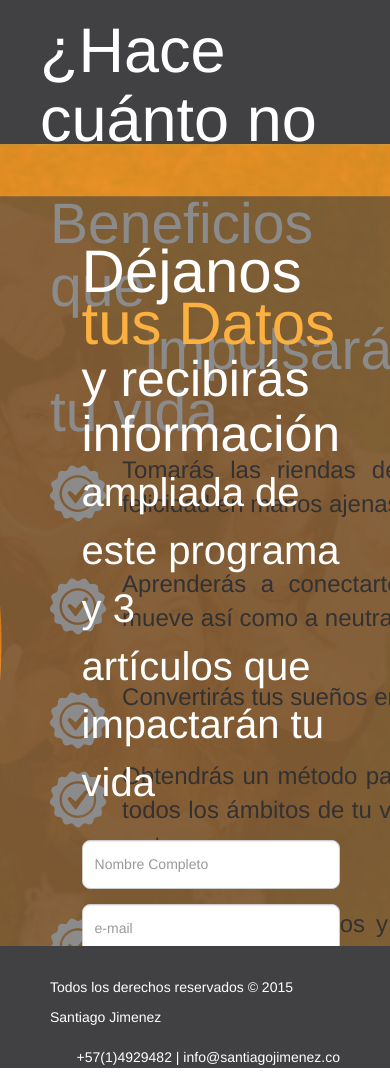
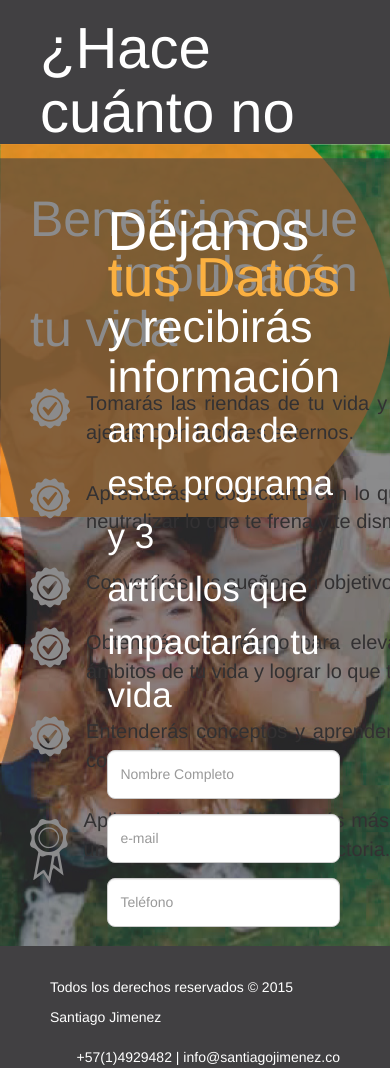
Before and after one commit to daguiheso/Landing-Santiago, a plain HTML site: page index.html in a window 390 px wide. Drawn offline with Linux system fonts and the light colour scheme; files whose address does not match are found by name.

Commit message:
Responsive 1721 and 768 height

```diff
--- a/style.css
+++ b/style.css
@@ -207,3 +207,63 @@ html {
 	color: #fff;
 	line-height: 30px;
 }
+@media screen and (max-width: 1721px) {
+	.Header-title {
+	  font-size: 58px;
+	}
+	.Header-subTitle {
+	  font-size: 35px;
+	}
+	.Header-name {
+	  font-size: 55px;
+	}
+	.Wrapper-text {
+	  background-position-x: 0px;
+	  background-size: contain;
+	  padding: 50px 30px 0;
+	}
+	.Wrapper-textList {
+	  font-size: 20px;
+	  margin-top: 2rem;
+	}
+	.Wrapper-textList li {
+	  margin: 0 0 2rem;
+	}
+	.chulo-icon {
+	   margin-top: 0rem;
+	   font-size: 2.5rem;
+	}
+	.medal-icon {
+	  font-size: 4rem;
+	}
+	.Wrapper-textTitle {
+	  font-size: 50px;
+	}
+	.Wrapper-contact {
+	  bottom: 51.9rem;
+	}
+	.Wrapper-contactText > p {
+	  font-size: 55px;
+	  line-height: 46px;
+	}
+	.Wrapper-contactText > p > span.Line2 {
+	  font-size: 45px;
+	}
+	.Wrapper-contactText > p > span.Line3 {
+	  font-size: 35px;
+	}
+}
+@media screen and (max-height: 768px) {
+	.Wrapper-text {
+	  background-position-x: -46px;
+	}
+	.Wrapper-textList {
+	  width: 636px;
+	}
+	.chulo-icon {
+	   font-size: 2rem;
+	}
+	.medal-icon {
+	  font-size: 3.5rem;
+	}
+}
```
